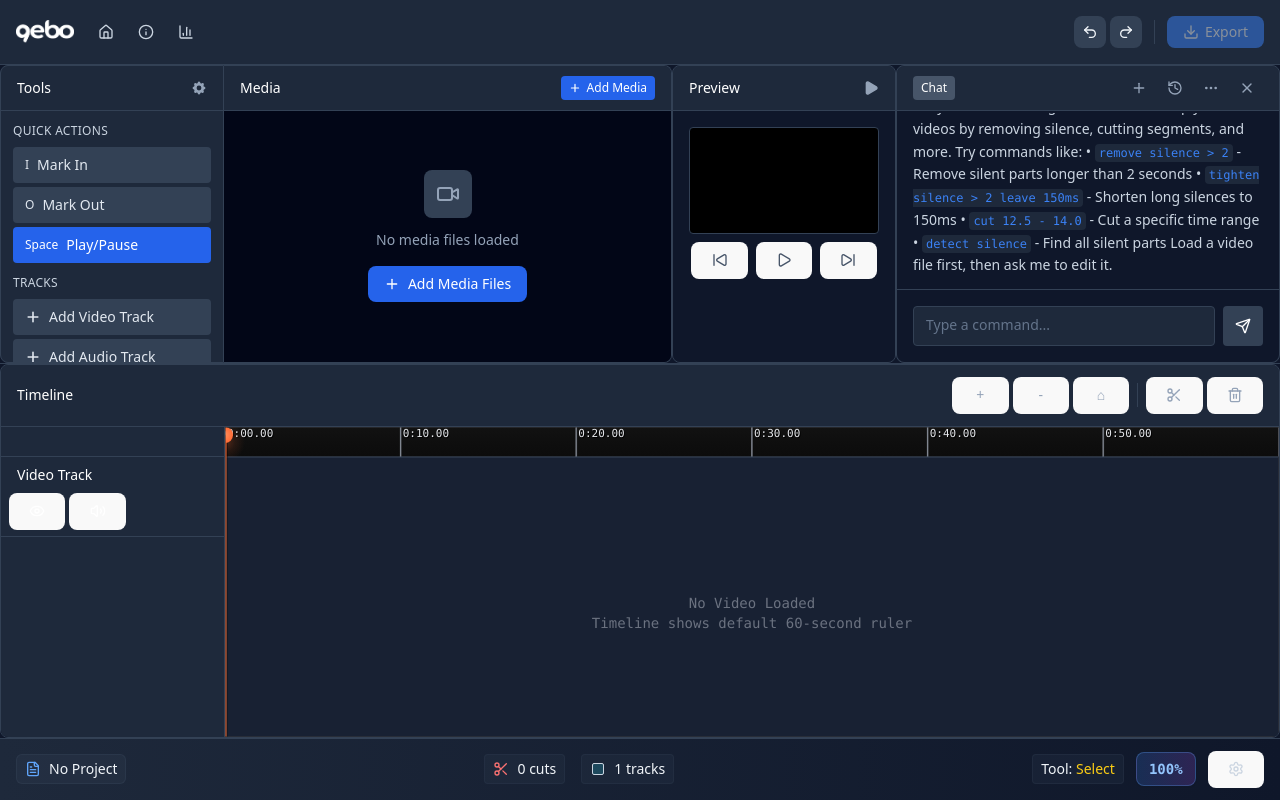
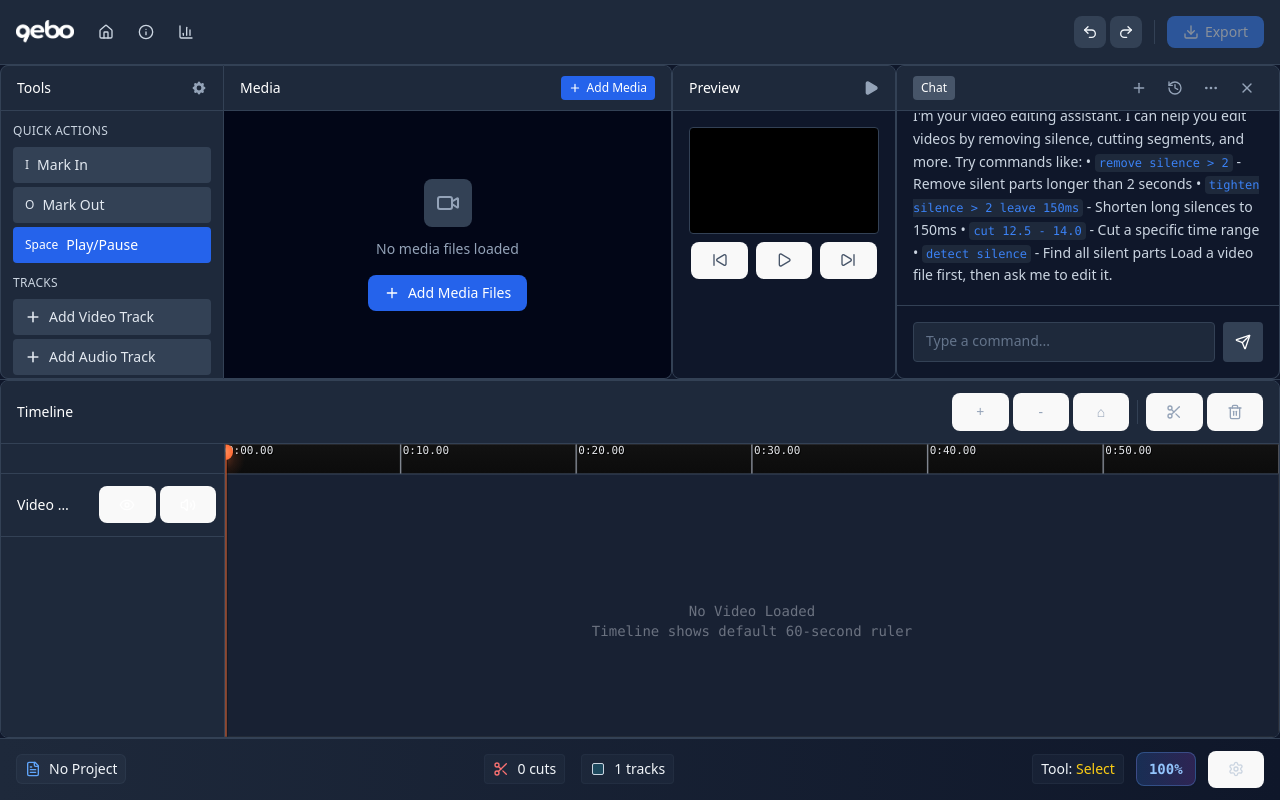
Before and after one commit to EnaihoVFX/Gebo, a React (Vite) app: page /editor in a window 1280 px wide. Built offline with nearby package versions, Linux system fonts and the light colour scheme.

Commit message:
Update AdvancedTimeline and TrackControls components

```diff
--- a/src/pages/VideoEditor/components/AdvancedTimeline.tsx
+++ b/src/pages/VideoEditor/components/AdvancedTimeline.tsx
@@ -80,7 +80,7 @@ export const AdvancedTimeline = forwardRef<AdvancedTimelineHandle, AdvancedTimel
   const timelineWidth = width || containerSize.width || 800;
   // Calculate track height to match actual track content height - keep tracks compact
   const timeRulerHeight = 30; // Keep original time ruler height
-  const trackAreaHeight = Math.max(60, Math.min(80, containerSize.width * 0.08)); // Keep original track height
+  const trackAreaHeight = Math.max(50, Math.min(65, containerSize.width * 0.06)); // Reduced track height
   const trackHeight = trackAreaHeight; // Track control height matches track content height
   const tracksHeight = tracks.length * trackHeight;
   const timelineHeight = height || timeRulerHeight + tracksHeight + 200 || 500; // Only increase overall timeline height
@@ -916,7 +916,7 @@ export const AdvancedTimeline = forwardRef<AdvancedTimelineHandle, AdvancedTimel
                   }
                   if (segmentPixelWidth > 70) {
                     const segmentDuration = duration / thumbnails.length;
-                    ctx.fillText(`${segmentDuration.toFixed(1)}s`, segmentStartX + 2, y + 24);
+                    ctx.fillText(`${segmentDuration.toFixed(1)}s`, segmentStartX + 2, y + thumbHeight + 8);
                   }
                 }
               }
@@ -1193,7 +1193,7 @@ export const AdvancedTimeline = forwardRef<AdvancedTimelineHandle, AdvancedTimel
         drawRoundedRect(ctx, clipStartX, timeRulerHeight, clipWidth, trackAreaHeight, clipRadius);
         ctx.stroke();
 
-        // Draw waveform for this clip (below thumbnails in both layering and position)
+        // Draw waveform for this clip (top half only, starting from bottom)
         if (mediaFile.peaks && mediaFile.peaks.length > 0) {
           console.log(`Drawing waveform for clip ${index}: ${mediaFile.peaks.length} peaks, clipWidth: ${clipWidth}`);
           console.log(`First 10 peak values:`, mediaFile.peaks.slice(0, 10));
@@ -1204,26 +1204,34 @@ export const AdvancedTimeline = forwardRef<AdvancedTimelineHandle, AdvancedTimel
           const samplesPerPixel = mediaFile.peaks.length / clipWidth;
           const maxPeak = Math.max(...mediaFile.peaks);
 
-          ctx.fillStyle = "#ffffff";
-
-          // Draw more bars with rounded corners
-          const barSpacing = Math.max(1, Math.floor(clipWidth / 400)); // Max 400 bars
+          ctx.fillStyle = "rgba(255, 255, 255, 0.4)";
+
+          // Calculate waveform area - leave more space at top for thumbnails
+          const thumbnailSpace = trackAreaHeight * 0.45; // 45% of track height for thumbnails
+          const waveformAreaHeight = trackAreaHeight - thumbnailSpace; // 55% of track height for waveform
+          const waveformStartY = timeRulerHeight + trackAreaHeight; // Start from bottom of track
+          const waveformTopY = timeRulerHeight + thumbnailSpace; // Top of waveform area
+
+          // Draw more bars with rounded corners for finer detail
+          const barSpacing = Math.max(1, Math.floor(clipWidth / 600)); // Max 600 bars (more bars = thinner)
           const barWidth = Math.max(1, barSpacing - 1);
 
           for (let x = 0; x < clipWidth; x += barSpacing) {
             const sampleIndex = Math.floor(x * samplesPerPixel);
             if (sampleIndex < mediaFile.peaks.length) {
               const amplitude = mediaFile.peaks[sampleIndex];
-              // Position waveform in the lower portion of the track (below thumbnails)
-              const waveformY = timeRulerHeight + trackAreaHeight * 0.75; // Start at 75% down the track
-              // Normalize amplitude and limit height (reduce to 25% of track height)
-              const normalizedAmplitude = maxPeak > 0 ? amplitude / maxPeak : 0;
-              const height = Math.max(2, (normalizedAmplitude * trackAreaHeight * 0.3) / 2);
-
-              // Draw rounded waveform bars
+
+              // Only use positive amplitude (top half of waveform)
+              const positiveAmplitude = Math.abs(amplitude);
+              const normalizedAmplitude = maxPeak > 0 ? positiveAmplitude / maxPeak : 0;
+
+              // Calculate bar height - use less of the available waveform area
+              const maxBarHeight = waveformAreaHeight * 0.7; // Use 70% of available height
+              const barHeight = Math.max(2, normalizedAmplitude * maxBarHeight);
+
+              // Draw waveform bars starting from bottom
               const barX = clipStartX + x;
-              const barY = waveformY - height;
-              const barHeight = height * 2;
+              const barY = waveformStartY - barHeight; // Start from bottom, go up
 
               // Create rounded rectangle
               ctx.beginPath();
@@ -1366,8 +1374,8 @@ export const AdvancedTimeline = forwardRef<AdvancedTimelineHandle, AdvancedTimel
 
         // Clip name and info
         if (clipWidth > 60) {
-          // Position text in the bottom area, leaving space for waveform and thumbnail
-          const textY = timeRulerHeight + trackAreaHeight - 8;
+          // Position text higher up in the clip area
+          const textY = timeRulerHeight + trackAreaHeight - 12;
           const textX = clipStartX + 4;
 
           // Add selection indicator
@@ -1385,7 +1393,7 @@ export const AdvancedTimeline = forwardRef<AdvancedTimelineHandle, AdvancedTimel
           // Duration info in right corner
           if (clipWidth > 60) {
             const duration = (clip.endTime - clip.startTime).toFixed(1);
-            ctx.fillStyle = "#e5e7eb";
+            ctx.fillStyle = "#ffffff";
             ctx.font = "11px Arial, sans-serif";
             ctx.textAlign = "right";
             ctx.fillText(`${duration}s`, clipStartX + clipWidth - 4, textY);
--- a/src/pages/VideoEditor/components/TrackControls.tsx
+++ b/src/pages/VideoEditor/components/TrackControls.tsx
@@ -46,12 +46,10 @@ export function TrackControls({ track, onUpdateTrack, onDeleteTrack, height }: T
 
   return (
     <div
-      className={`flex flex-col gap-1 px-2 py-1 border-b border-slate-700 bg-slate-800 hover:bg-slate-750 transition-colors group`}
+      className={`flex items-center justify-between px-2 py-1 border-b border-slate-700 bg-slate-800 hover:bg-slate-750 transition-colors group`}
       style={{ height: `${height}px`, minHeight: `${height}px` }}
     >
-      {/* Top Row: Name Only */}
-      <div className="flex items-center gap-2">
-        {/* Track Name */}
+      {/* Left Side: Track Name */}
       <div className="flex-1 min-w-0">
         {isEditing ? (
           <div className="flex items-center gap-1">
@@ -62,7 +60,7 @@ export function TrackControls({ track, onUpdateTrack, onDeleteTrack, height }: T
               onChange={(e) => setEditName(e.target.value)}
               onKeyDown={handleKeyDown}
               onBlur={handleNameEdit}
-                className="flex-1 px-3 py-2 text-base bg-slate-700 text-white border border-slate-600 rounded focus:outline-none focus:border-blue-500"
+              className="flex-1 px-2 py-1 text-sm bg-slate-700 text-white border border-slate-600 rounded focus:outline-none focus:border-blue-500"
               maxLength={25}
             />
             <button
@@ -91,10 +89,9 @@ export function TrackControls({ track, onUpdateTrack, onDeleteTrack, height }: T
           </div>
         )}
       </div>
-      </div>
 
-      {/* Bottom Row: Controls */}
-      <div className="flex items-center justify-between">
+      {/* Right Side: Controls */}
+      <div className="flex items-center gap-1">
         {/* Enable/Disable and Mute Toggles */}
         <div className="flex items-center gap-1">
           <button
@@ -131,7 +128,7 @@ export function TrackControls({ track, onUpdateTrack, onDeleteTrack, height }: T
               max="100"
               value={track.volume}
               onChange={(e) => onUpdateTrack(track.id, { volume: parseInt(e.target.value) })}
-              className="w-16 h-1 bg-slate-600 rounded-lg appearance-none cursor-pointer slider"
+              className="w-12 h-1 bg-slate-600 rounded-lg appearance-none cursor-pointer slider"
               title={`Volume: ${track.volume}%`}
             />
             <span className="text-xs text-slate-400 w-4 text-right">{track.volume}</span>
```
Lines whose indentation alone changed are shown as unchanged.
